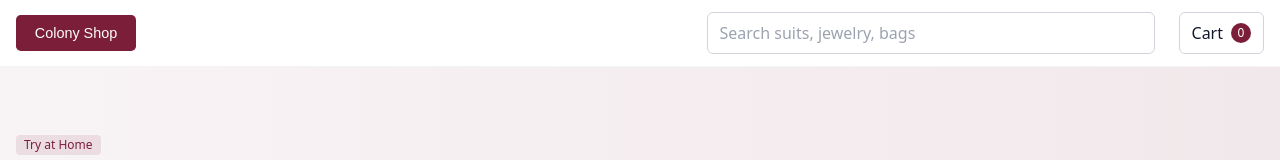
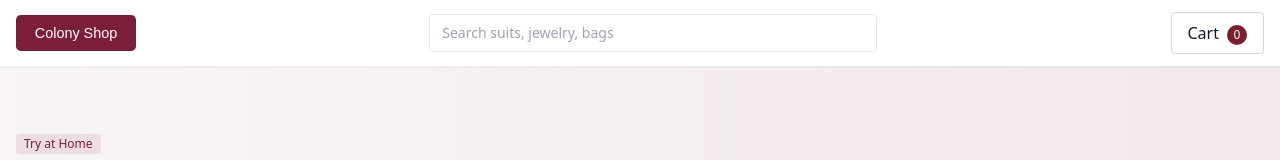
Before and after one commit to sinaqvi008-sys/inaayat-website, a Next.js app: page / in a window 1280 px wide. Shown: the top 160 px of the page. Built offline with nearby package versions, Linux system fonts and the light colour scheme; no server answers; the database is empty.

Commit message:
Update Header.tsx
update

```diff
--- a/components/Header.tsx
+++ b/components/Header.tsx
@@ -1,27 +1,25 @@
-
 'use client';
 import Link from 'next/link';
 import Image from 'next/image';
 import { useState } from 'react';
 import { useCart } from '@/context/CartContext';
-import { cn } from '@/lib/utils';
 
 export default function Header({ onSearch }: { onSearch?: (q: string) => void }) {
   const { items } = useCart();
   const [q, setQ] = useState('');
 
   return (
-    <header className="sticky top-0 z-30 bg-white/80 backdrop-blur border-b border-gray-100">
-      <div className="container flex items-center gap-3 py-3">
+    <header className="sticky top-0 z-30 bg-white shadow-sm">
+      <div className="container flex items-center justify-between py-3">
+        {/* Logo */}
         <Link href="/" className="flex items-center gap-2">
           <Image src="/logo.svg" alt="logo" width={120} height={36} />
         </Link>
 
-        <div className="flex-1" />
-
-        <div className="hidden md:block w-full max-w-md">
+        {/* Search (desktop only) */}
+        <div className="hidden md:block w-full max-w-md mx-6">
           <input
-            className="input"
+            className="w-full border rounded px-3 py-2 text-sm focus:outline-none focus:ring-1 focus:ring-[#7A1F2B]"
             placeholder="Search suits, jewelry, bags"
             value={q}
             onChange={(e) => {
@@ -31,12 +29,20 @@ export default function Header({ onSearch }: { onSearch?: (q: string) => void })
           />
         </div>
 
-        <Link href="#cart" className={cn('relative btn btn-outline ml-3')}>
+        {/* Cart button */}
+        <button
+          type="button"
+          onClick={() => {
+            const cartEl = document.getElementById('cart');
+            if (cartEl) cartEl.scrollIntoView({ behavior: 'smooth' });
+          }}
+          className="relative px-4 py-2 rounded border border-gray-300 hover:bg-gray-50"
+        >
           Cart
-          <span className="ml-2 inline-flex h-5 min-w-5 items-center justify-center rounded-full bg-brand text-white text-xs px-1">
+          <span className="ml-2 inline-flex h-5 min-w-5 items-center justify-center rounded-full bg-[#7A1F2B] text-white text-xs px-1">
             {items.length}
           </span>
-        </Link>
+        </button>
       </div>
     </header>
   );
```
